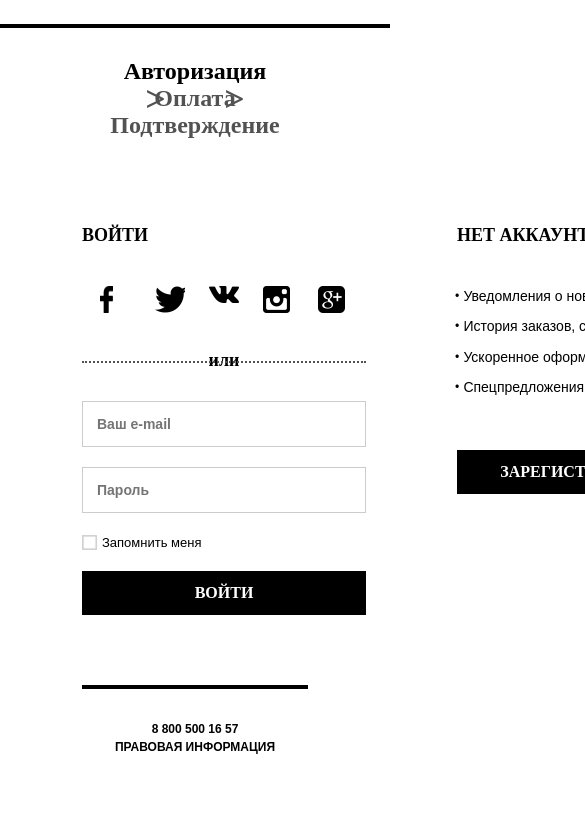
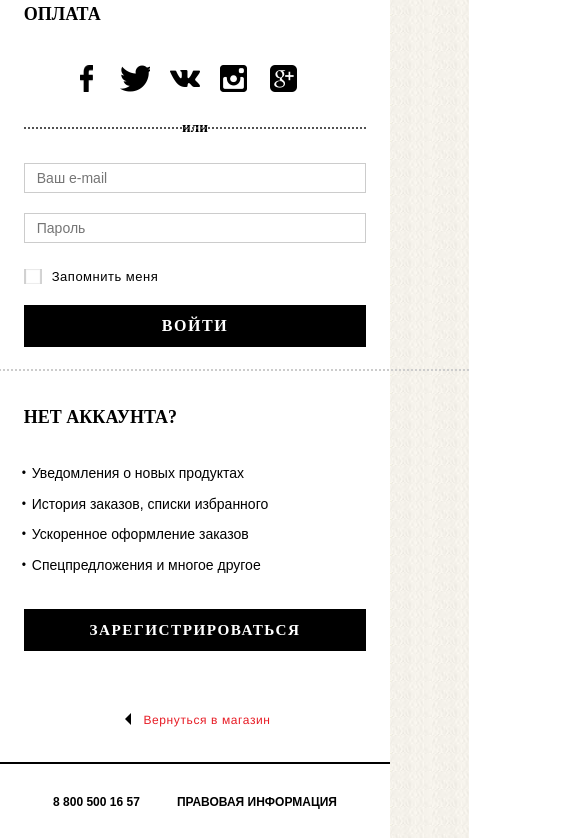
Before and after one commit to dianapaliy/certificate, a website: page index.html in a window 390 px wide. Shown: the part 147-985 px from the top of the page, 585 px wide, since content can reach past the window. Before the commit the page ends 932 px from the top, so only its background shows below. Drawn offline with Linux system fonts and the light colour scheme.

Commit message:
first page desktop+mobile versions, pixel perfect

```diff
--- a/index.html
+++ b/index.html
@@ -8,12 +8,16 @@
 </head>
 <body>
 <header class="header">
+    <div class="header__i">
         <a href="#">
             <img class="header__logo" src="images/header_logo.png" alt=""/>
+            <img class="header__logo_mob" src="images/header_logo-mobile.png" alt=""/>
         </a>
         <a class="header__link" href="#">Вернуться в магазин</a>
+    </div>
 </header>
 <div class="page">
+    <div class="page__i">
         <ul class="nav">
             <li class="nav__item"><span>Авторизация</span></li>
             <li class="nav__item"><span>Оплата</span></li>
@@ -22,12 +26,13 @@
         <div class="content">
             <div class="login">
                 <span class="login__title">Войти</span>
+                <span class="login__title_mob">Оплата</span>
                 <ul class="login__social">
-                <li class="login__item"><a class="login__link fb" href="#"></a></li>
-                <li class="login__item"><a class="login__link twitter" href="#"></a></li>
-                <li class="login__item"><a class="login__link vk" href="#"></a></li>
-                <li class="login__item"><a class="login__link insta" href="#"></a></li>
-                <li class="login__item"><a class="login__link google" href="#"></a></li>
+                    <li class="login__item"><a class="login__link login__link_fb" href="#"><!-- --></a></li><!--
+                    --><li class="login__item"><a class="login__link login__link_twitter" href="#"><!-- --></a></li><!--
+                    --><li class="login__item"><a class="login__link login__link_vk" href="#"><!-- --></a></li><!--
+                    --><li class="login__item"><a class="login__link login__link_insta" href="#"><!-- --></a></li><!--
+                    --><li class="login__item"><a class="login__link login__link_google" href="#"><!-- --></a></li>
                 </ul>
                 <span class="login__divider"><span>или</span></span>
                 <form class="form login-form" id="loginForm" action="">
@@ -70,19 +75,24 @@
                 <a class="btn-invert btn-invert_full-width" href="#">Зарегистрироваться</a>
             </div>
         </div>
+        <a class="back-link" href="#">Вернуться в магазин</a>
+    </div>
+</div>
 <footer class="footer">
+    <div class="footer__i">
         <ul class="footer__list">
-            <li class="footer__item">
+            <li class="footer__item footer__item_tel">
                 <a href="tel:8 800 500 16 57">
-                    8 800 500 16 57                </a>
-            </li>
-            <li class="footer__item">
+                    8 800 500 16 57
+                </a>
+            </li><!--
+            --><li class="footer__item footer__item_info">
                 <a href="#">
                     Правовая информация
                 </a>
             </li>
         </ul>
+    </div>
 </footer>
-</div>
 </body>
 </html>
--- a/less/all.less
+++ b/less/all.less
@@ -3,4 +3,4 @@
 @import "fonts.less";
 @import "style.less";
 //@import "tablet.less";
-//@import "mobile.less";
+@import "mobile.less";
--- /dev/null
+++ b/less/mobile.less
@@ -0,0 +1,124 @@
+@media only screen and (max-width: 767px){
+    .container{
+        max-width: 100%;
+        padding: 0;
+        margin: 0 auto;
+    }
+    .wrapper{
+        max-width: 562/640*100%;
+        padding: 0;
+        margin: 0 auto;
+    }
+    .header{
+        &__logo{
+            display: none;
+            &_mob{
+                display: block;
+                width: 57%;
+                margin: 0 auto;
+            }
+        }
+        &__link{
+            display: none;
+        }
+        &__i{
+            padding: 36px 0 17px;
+        }
+    }
+    .page{
+        &__i{
+            width: 100%;
+        }
+    }
+    .nav{
+        display: none;
+    }
+    .content{
+        max-width: 658px;
+        margin: 0 auto;
+        padding: 36px 0 41px;
+        .clearfix;
+    }
+    .login{
+        width: 100%;
+        float: none;
+        position: relative;
+        &:extend(.wrapper);
+        &__title{
+            display: none;
+            &_mob{
+                display: block;
+                font-size: 18/16em;
+                font-weight: bold;
+                font-family: Times New Roman;
+                color: #000;
+                margin: 2px 0 40px;
+                display: block;
+                text-transform: uppercase;
+            }
+        }
+        &:after {
+            content: '';
+            position: absolute;
+            bottom: 0;
+            border-bottom: 2px dotted #ccc;
+            width: 150%;
+            left: -20%;
+        }
+    }
+    .login-form{
+        padding-bottom: 4px;
+    }
+    .form__input{
+        padding: 6px 12px;
+    }
+    .advantage{
+        float: none;
+        width: 100%;
+        margin-top: 36px;
+        &:extend(.wrapper);
+    }
+    .back-link{
+        display: block;
+        padding: 0 0 35px 0;
+        font-size: 12/16em;
+        color: #e71c25;
+        font-family: Helvetica;
+        letter-spacing: 0.05em;
+        text-align: center;
+        &:before{
+            content: '';
+            display: inline-block;
+            border: 6px solid transparent;
+            border-right: 6px solid #000;
+            position: relative;
+            top: 1px;
+            margin: 0 12px 0 0;
+        }
+    }
+    .footer{
+        &:extend(.container);
+        text-align: center;
+        background: #fff;
+        &__i{
+            padding: 28px 0;
+            border-top: 2px solid #000;
+        }
+        &__list{
+            display: inline-block;
+            width: 100%;
+        }
+        &__item{
+            display: inline-block;
+            color: #000;
+            text-transform: uppercase;
+            font-size: 12/16em;
+            font-family: Arial;
+            font-weight: bold;
+            padding: 0;
+            &_tel{
+                padding-right: 9.5%;
+            }
+        }
+    }
+}
--- a/less/style.less
+++ b/less/style.less
@@ -8,7 +8,7 @@ input {
 }
 .container{
     max-width: 1108px;
-    padding: 0 82px;
+    padding: 0 78px;
     margin: 0 auto;
 }
 html, body {
@@ -30,17 +30,22 @@ a {
     text-decoration: none;
     color: #000;
 }
+body{
+    background: url("../images/bg.png") repeat;
+}
 .header{
     position: relative;
     &:extend(.container);
     text-align: center;
-    padding: 36px 0;
-    border-bottom: 4px solid #000;
+    background: #fff;
     &__logo{
         width: 361px;
         max-width: 361px;
         height: auto;
         margin: 0 auto;
+        &-mob{
+            display: none;
+        }
     }
     &__link{
         position: absolute;
@@ -48,29 +53,42 @@ a {
         font-size: 12/16em;
         color: #e71c25;
         font-family: Helvetica;
-        top: 75px;
+        top: 76px;
         right: 50/952*100%;
+        letter-spacing: 0.05em;
         &:before{
             content: '';
             display: inline-block;
-            border: 7px solid transparent;
-            border-right: 7px solid #000;
+            border: 6px solid transparent;
+            border-right: 6px solid #000;
             position: relative;
             top: 1px;
             margin: 0 12px 0 0;
         }
     }
+    &__i{
+        padding: 36px 0 34px;
+        border-bottom: 2px solid #000;
+        position: relative;
+    }
 }
 .page{
     background: #fff;
     &:extend(.container);
+    &__i{
+        max-width: 662px;
+        margin: 0 auto;
+    }
 }
 .nav{
     padding: 30px 0 50px;
     .clearfix;
     text-align: center;
+    max-width: 655px;
+    margin: 0 0 0 62/655*100%;
     &__item{
-        display: inline-block;
+//        display: inline-block;
+        float: left;
         font-size: 24/16em;
         font-weight: bold;
         font-family: Times New Roman;
@@ -79,46 +97,51 @@ a {
             color: #000;
         }
         &:nth-child(2){
-            padding: 0 80/952*100%;
+            padding: 0 86/(655-62/655)*100%;
             position: relative;
             &:before,
             &:after{
-                content: '>';
+                content: '';
                 position: absolute;
-                top: 5px;
+                top: 8px;
+                width: 10px;
                 height: 18px;
                 line-height: 18px;
                 font-size: 24/16em;
                 font-weight: bold;
                 font-family: Times New Roman;
                 color: #525252;
+                background: url("../images/arrow.png") no-repeat;
             }
             &:before{
-                left: 80/952*100%;
+                left: 18.4%;
             }
             &:after{
-                right: 80/952*100%;
+                right: 10.4%;
             }
         }
     }
 }
 .content{
-    width: 655px;
+    max-width: 658px;
     margin: 0 auto;
-    padding: 36px 0 50px;
+    padding: 31px 0 48px;
     .clearfix;
 }
 .login{
-    width: 284/655*100%;
+    width: 280/655*100%;
     float: left;
     &__title{
         font-size: 18/16em;
         font-weight: bold;
         font-family: Times New Roman;
         color: #000;
-        margin: 0 0 40px;
+        margin: 2px 0 40px;
         display: block;
         text-transform: uppercase;
+        &_mob{
+            display: none;
+        }
     }
     &__social{
         text-align: center;
@@ -127,36 +150,41 @@ a {
         width: 30px;
         height: 30px;
         display: inline-block;
-        margin: 0 10/284*100%;
+        margin: 0 10px;
+        &:first-child{
+            margin: 0;
+        }
     }
     &__link{
         display: inline-block;
         width: 30px;
         height: 30px;
-    }
-    .fb{
+        &_fb{
             background: url("../images/fb.png") no-repeat;
             background-size: 13px 27px;
         }
-    .twitter{
+        &_twitter{
             background: url("../images/tw.png") no-repeat;
         }
-    .vk{
+        &_vk{
             background: url("../images/vk.png") no-repeat;
+            height: 25px;
+
         }
-    .insta{
+        &_insta{
             background: url("../images/insta.png") no-repeat;
         }
-    .google{
+        &_google{
             background: url("../images/g.png") no-repeat;
         }
+    }
     &__divider{
-        margin: 30px 0 0 0;
+        margin: 18px 0 0 0;
         display: block;
         text-align: center;
         position: relative;
         width: 100%;
-        font-size: 18/16em;
+        font-size: 0.95em;
         font-weight: bold;
         font-family: Times New Roman;
         color: #000;
@@ -176,67 +204,75 @@ a {
 //            z-index: -1;
         }
     }
+}
 .login-form{
     text-align: center;
-        padding-top: 30px;
+    padding-top: 27px;
     button{
         font-size: 1em;
         font-family: "Times New Roman";
         font-weight: bold;
     }
 }
-    .form__row{
+.form{
+    &__row{
         margin-bottom: 20px;
         &_remember{
             text-align: left;
-            margin: 0 0 20px 0;
+            margin: 24px 0 20px 0;
+            position: relative;
         }
     }
-    .form__input {
-        padding: 14px;
+    &__input {
+        padding: 6px;
         width: 100%;
         border: 1px solid #ccc;
         background: #fff;
         border-radius: 0;
         font-size: 14/16em;
-        font-weight: bold;
+        font-weight: normal;
         font-family: Arial;
         color: #b0b0b0;
         box-shadow: none;
     }
-    .form__label{
+    &__label{
         font-size: 14/16em;
         font-weight: normal;
-//        letter-spacing: .5px;
+        letter-spacing: .5px;
         color: #000;
         font-family: Arial;
     }
-    .input_checkbox {
+}
+.input{
+    &_checkbox {
         position: absolute !important;
         opacity: 0 !important;
         top: auto !important;
         margin-right: 0 !important;
         font-size: 100% !important;
         cursor: pointer;
+        width: 18px;
+        height: 18px;
     }
-    .input_checkbox + label {
+    &_checkbox + label {
         background-image: url("../images/icon_checkbox.png");
         background-position: left center;
         background-repeat: no-repeat;
-        background-size: 15px;
+        background-size: 18px;
+
         margin: 0;
-        padding: 0 0 0 20px;
+        padding: 0 0 0 28px;
         font-size: 13px;
     }
-    .input_checkbox + label:before {
+    &_checkbox + label:before {
         content: "";
         display: none;
         background: url("../images/icon_checkbox_checked.png");
     }
-    .input_checkbox:checked + label {
+    &_checkbox:checked + label {
         background-image: url("../images/icon_checkbox_checked.png");
     }
-    .input_checkbox:checked + label:before {
+    &_checkbox:checked + label:before {
         content: "";
         display: none;
         background: url("../images/icon_checkbox.png");
@@ -244,7 +280,7 @@ a {
 }
 .btn-invert{
     margin: 0 0 20px 0;
-    padding: 12px 0;
+    padding: 11px 0;
     display: inline-block;
     vertical-align: top;
     text-transform: uppercase;
@@ -258,9 +294,10 @@ a {
     cursor: pointer;
     background: #000;
     border: 1px solid #000;
-    font-size: 1em;
+    font-size: 0.95em;
     font-family: "Times New Roman";
     font-weight: bold;
+    letter-spacing: 0.1em;
 }
 .btn-invert_full-width{
     width: 100%;
@@ -272,8 +309,9 @@ a {
 .advantage{
     float: right;
     width: 280/655*100%;
+    margin-right: 1.2%;
     &__header {
-        margin: 0 0 42px;
+        margin: 0 0 37px;
         padding: 0;
         font-size: 18/16em;
         font-weight: bold;
@@ -282,11 +320,11 @@ a {
     }
     &__list {
         display: inline-block;
-        margin: 0 0 40px 0;
+        margin: 0 0 22px 0;
     }
     &__item {
         margin: 0 0 0.9rem;
-        padding: 0 0 0 .4rem;
+        padding: 0 0 0 .5rem;
         position: relative;
         font-size: 14/16em;
         font-weight: normal;
@@ -301,11 +339,17 @@ a {
         }
     }
 }
+.back-link{
+    display: none;
+}
 .footer{
     &:extend(.container);
     text-align: center;
-    padding: 30px 0;
-    border-top: 4px solid #000;
+    background: #fff;
+    &__i{
+        padding: 29px 0;
+        border-top: 2px solid #000;
+    }
     &__list{
         display: inline-block;
         width: 100%;
@@ -317,6 +361,16 @@ a {
         font-size: 12/16em;
         font-family: Arial;
         font-weight: bold;
-        padding: 0 25/952*100%;
+        padding: 0 2.2%;
     }
 }
+@media only screen and (max-width: 1023px){
+    .header__link{
+        right: 0;
+    }
+}
+@media only screen and (max-width: 860px){
+    .header__link{
+        right: -7%;
+    }
+}
```
Also changed, not shown: css/all.css, images/arrow.png (added), images/bg.png (added), images/header_logo-mobile.png (added), 1 other file. Lines whose indentation alone changed are shown as unchanged.
